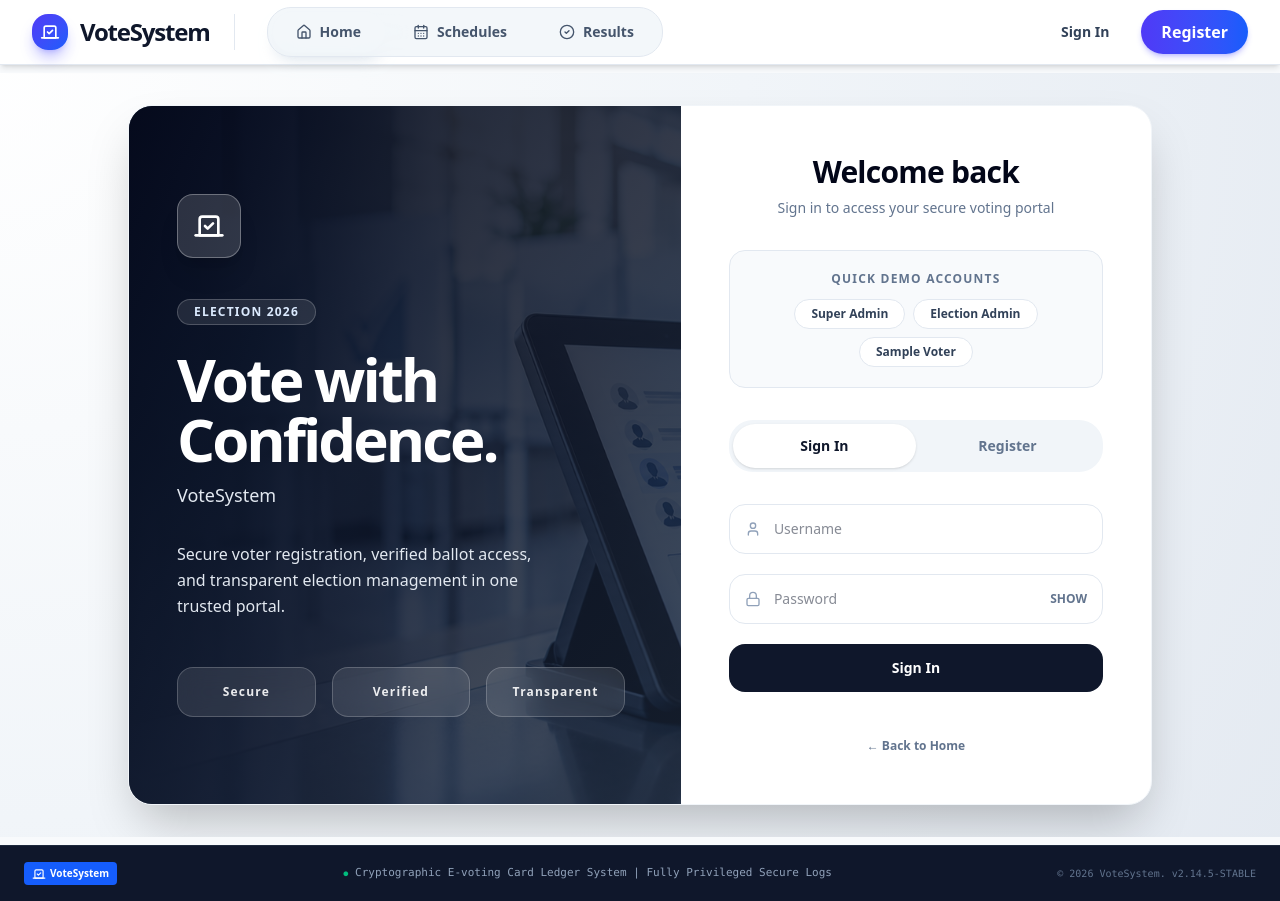
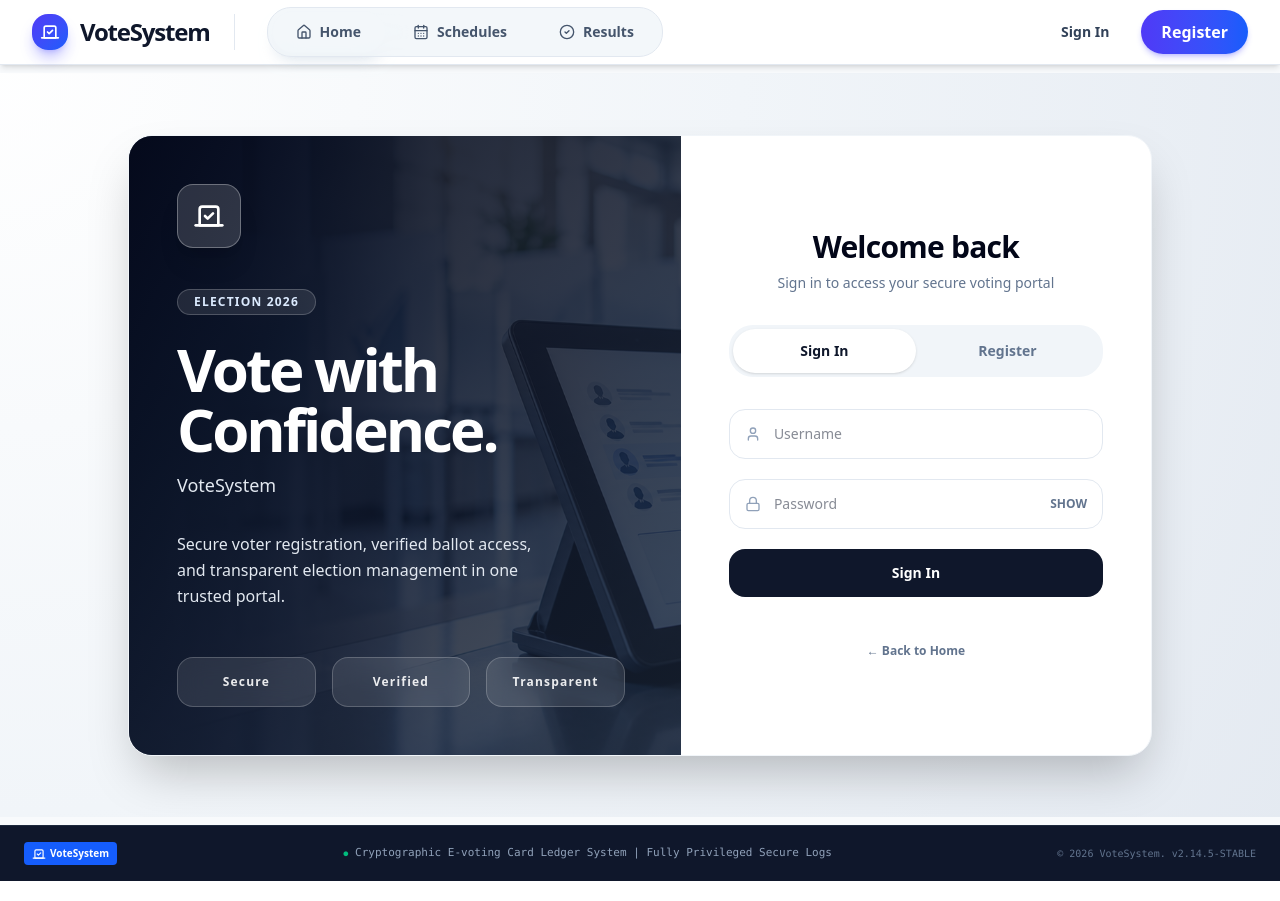
Before and after one commit to nopetsallowed/votingsystem, a React (Vite) app: page / in a window 1280 px wide. Both pictures are taken after a click on the button "Sign In". Built offline with nearby package versions, Linux system fonts and the light colour scheme; no server answers.

Commit message:
remove demo account shortcuts

```diff
--- a/src/views/AuthPage.tsx
+++ b/src/views/AuthPage.tsx
@@ -128,19 +128,6 @@ export default function AuthPage({ initialMode, onAuthSuccess, onNavigate }: Aut
     }
   };
 
-  const prefillAsRole = (role: "super" | "admin" | "voter") => {
-    if (role === "super") {
-      setLoginUsername("superadmin");
-      setLoginPassword("admin123");
-    } else if (role === "admin") {
-      setLoginUsername("electionadmin");
-      setLoginPassword("admin123");
-    } else {
-      setLoginUsername("alice_voter");
-      setLoginPassword("voter123");
-    }
-  };
-
   return (
     <div className="-mx-4 sm:-mx-6 lg:-mx-8 -my-4 min-h-[calc(100vh-3.5rem)] relative flex items-center justify-center overflow-hidden bg-slate-100 px-4 py-8">
       <div className="absolute inset-0 bg-[radial-gradient(circle_at_top_left,rgba(255,255,255,0.96),rgba(241,245,249,0.92)_50%,rgba(226,232,240,0.85))]" />
@@ -195,18 +182,6 @@ export default function AuthPage({ initialMode, onAuthSuccess, onNavigate }: Aut
                   : "Join the secure digital election system"}
               </p>
             </div>
-
-            {/* Demo Accounts */}
-            {mode === "login" && (
-              <div className="rounded-2xl border border-slate-200 bg-slate-50 p-5">
-                <p className="mb-3 text-center text-xs font-semibold uppercase tracking-widest text-slate-500">Quick Demo Accounts</p>
-                <div className="flex flex-wrap gap-2 justify-center">
-                  <DemoButton onClick={() => prefillAsRole("super")}>Super Admin</DemoButton>
-                  <DemoButton onClick={() => prefillAsRole("admin")}>Election Admin</DemoButton>
-                  <DemoButton onClick={() => prefillAsRole("voter")}>Sample Voter</DemoButton>
-                </div>
-              </div>
-            )}
 
             {error && <Message tone="error">{error}</Message>}
             {success && <Message tone="success">{success}</Message>}
@@ -373,18 +348,6 @@ function Message({ tone, children }: { tone: "error" | "success"; children: Reac
   );
 }
 
-function DemoButton({ children, onClick }: { children: React.ReactNode; onClick: () => void }) {
-  return (
-    <button
-      type="button"
-      onClick={onClick}
-      className="rounded-2xl border border-slate-200 bg-white px-4 py-1.5 text-xs font-semibold text-slate-700 hover:bg-slate-50 hover:border-slate-300 transition"
-    >
-      {children}
-    </button>
-  );
-}
-
 function PlainInput({ value, onChange, placeholder, type = "text", required = false }: any) {
   return (
     <input
```
